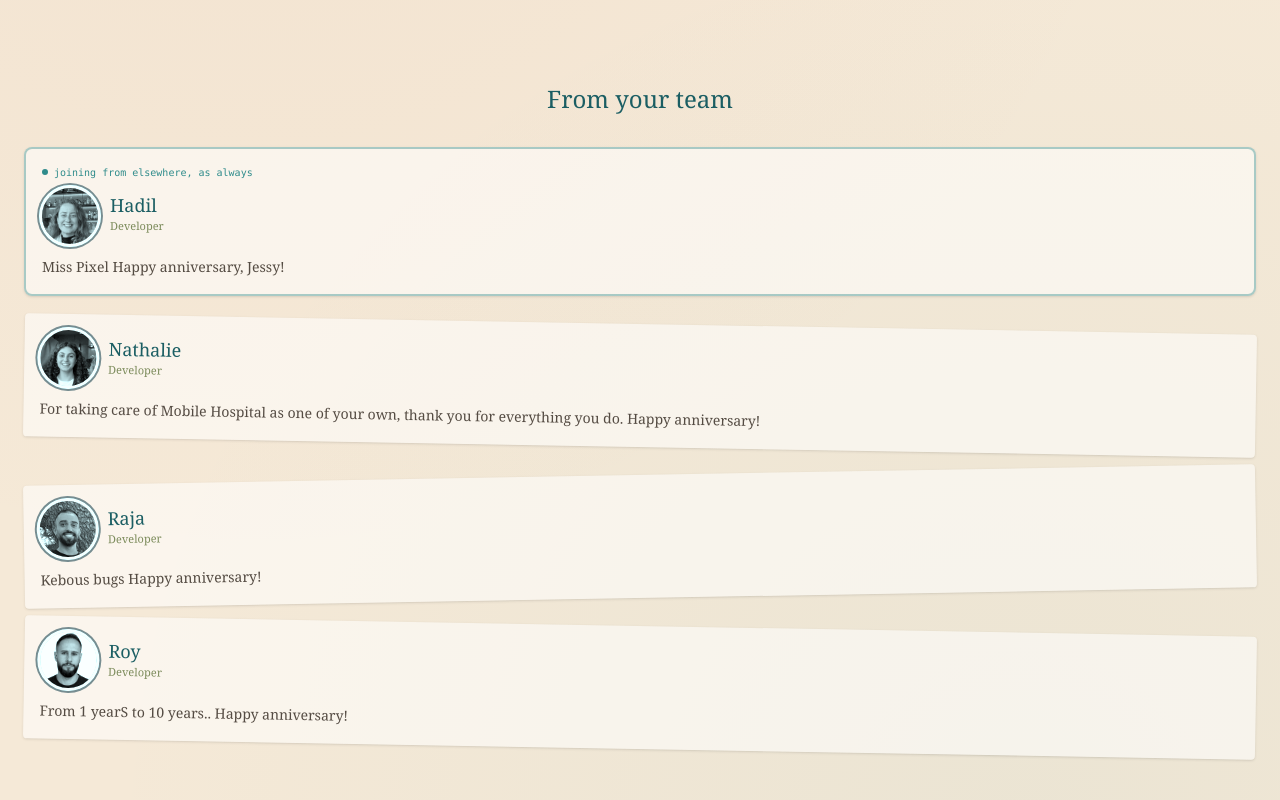
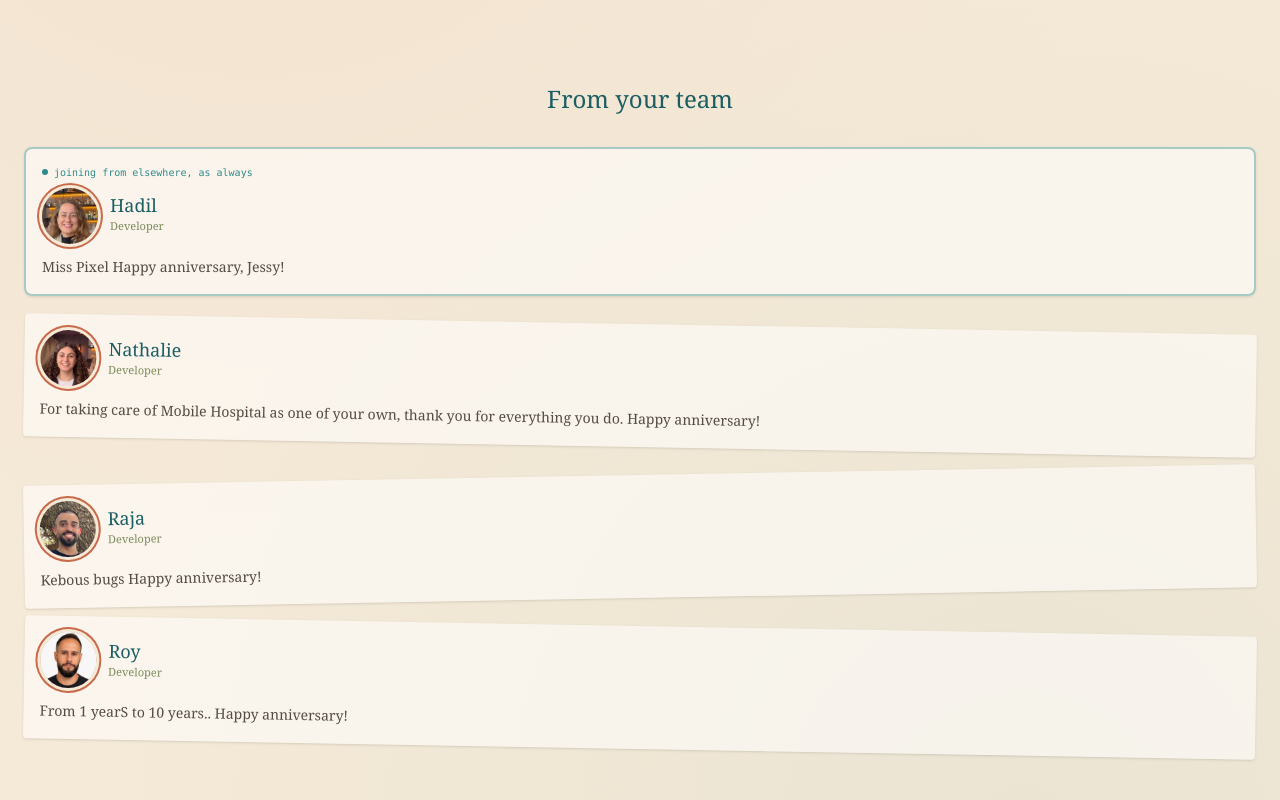
Before and after one commit to royrhayem/jessy-anniversary, a Next.js app: page /tribute in a window 1280 px wide. Shown: the part 1246-2046 px from the top of the page. Built offline with nearby package versions, Linux system fonts and the light colour scheme.

Commit message:
Remove green overlay from team message photos

```diff
--- a/src/app/globals.css
+++ b/src/app/globals.css
@@ -119,6 +119,11 @@ body {
   box-shadow: 0 0 0 3px var(--color-sand), 0 0 0 5px var(--color-terracotta);
 }
 
+/* Team photos in the messages section should keep their natural colors. */
+.team-portrait {
+  filter: none;
+}
+
 .stamp {
   font-family: var(--font-mono);
   letter-spacing: 0.08em;
--- a/src/app/tribute/page.tsx
+++ b/src/app/tribute/page.tsx
@@ -135,7 +135,7 @@ export default function Tribute() {
                     <Placeholder
                       src={t.photo}
                       label={`${t.name} — photo`}
-                      className="portrait w-14 shrink-0"
+                      className="portrait team-portrait w-14 shrink-0"
                     />
                     <figcaption>
                       <p className="font-serif text-lg text-deep leading-none">
```
